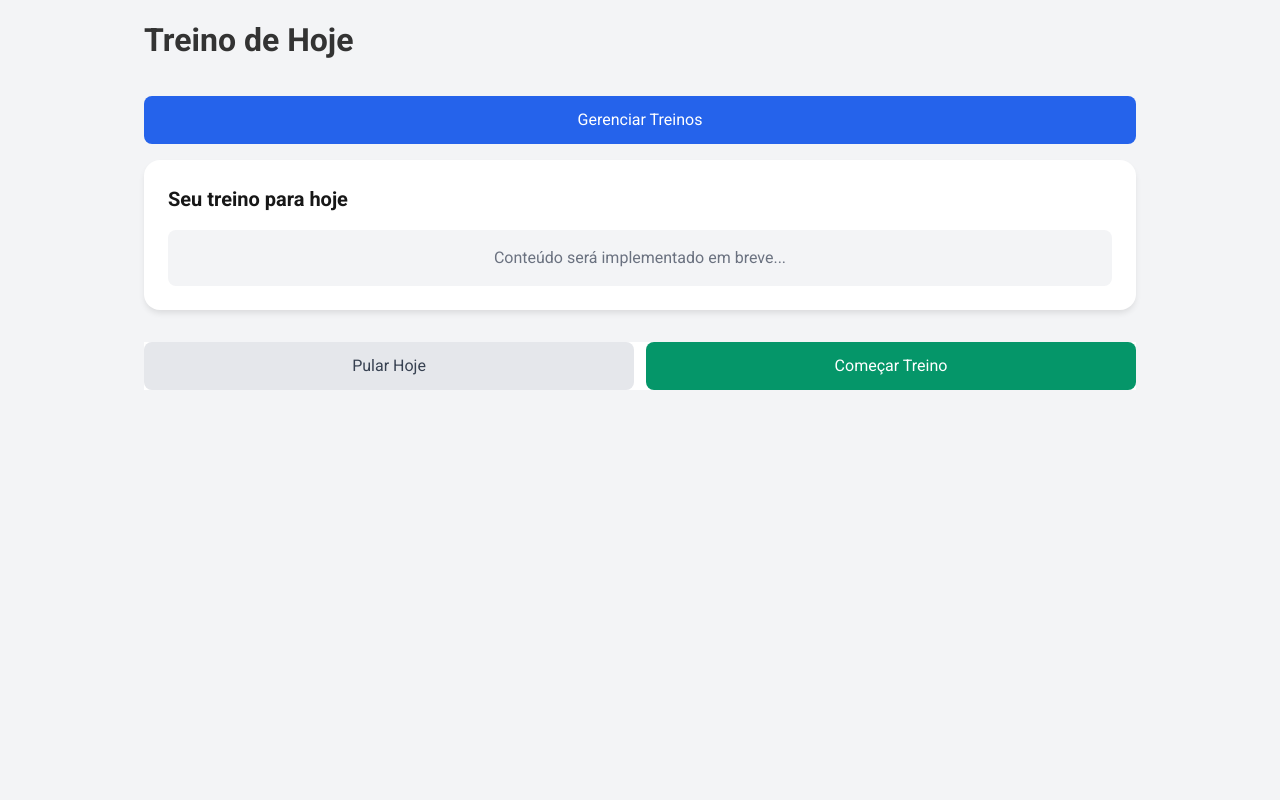
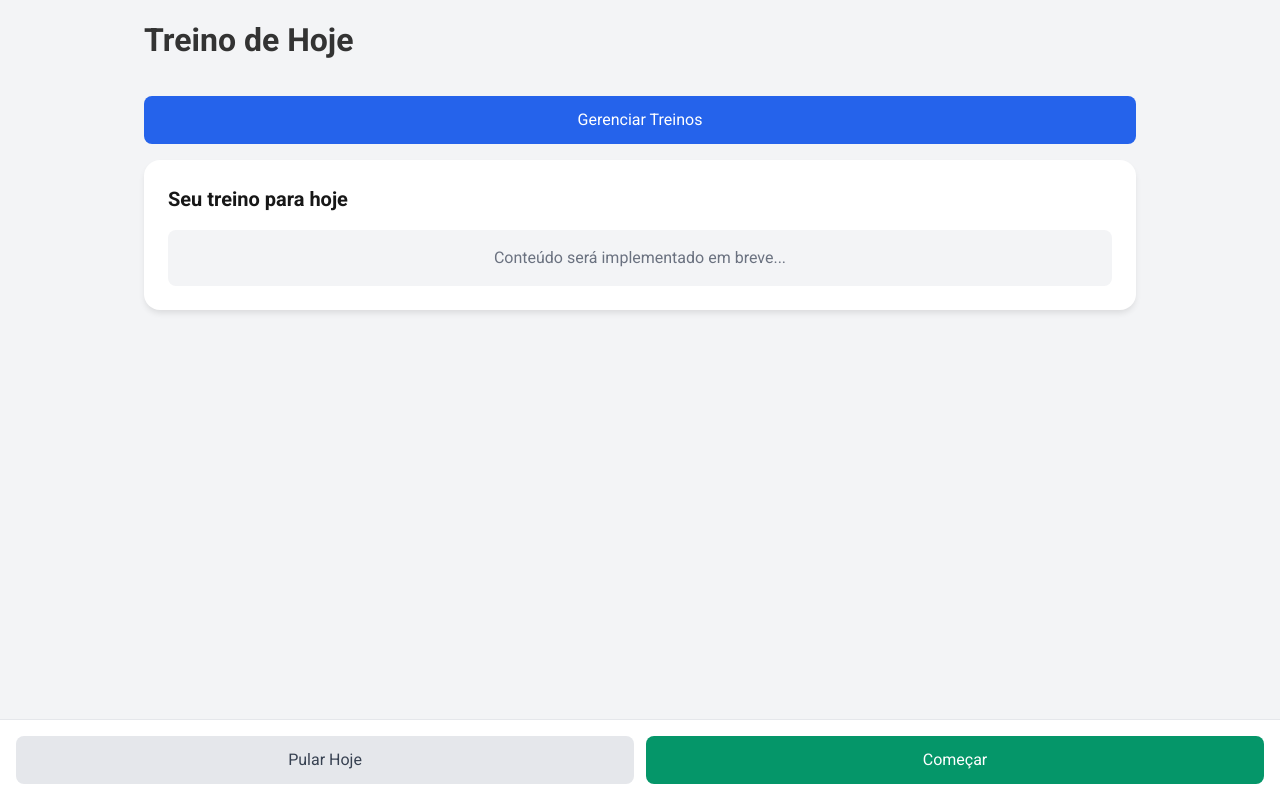
Before and after one commit to rafaelbertelli/meu-treino, a Next.js app: page / in a window 1280 px wide. Built offline with nearby package versions, Linux system fonts and the light colour scheme.

Commit message:
componenteizacao dos botoes

```diff
--- a/src/components/ConfigureWorkout/ConfigureWorkoutForm.module.css
+++ b/src/components/ConfigureWorkout/ConfigureWorkoutForm.module.css
@@ -1,9 +1,3 @@
-.container {
-  max-width: 800px;
-  margin: 0 auto;
-  padding: 2rem;
-}
-
 .card {
   background: white;
   border-radius: 8px;
@@ -47,34 +41,3 @@
   resize: vertical;
   min-height: 100px;
 }
-
-.submitButton {
-  background: #0070f3;
-  color: white;
-  border: none;
-  padding: 1rem;
-  border-radius: 4px;
-  font-size: 1rem;
-  font-weight: 500;
-  cursor: pointer;
-  transition: background 0.2s;
-}
-
-.submitButton:hover {
-  background: #0051cc;
-}
-
-.backButton {
-  margin-top: 2rem;
-  text-align: center;
-}
-
-.backLink {
-  color: #0070f3;
-  text-decoration: none;
-  font-weight: 500;
-}
-
-.backLink:hover {
-  text-decoration: underline;
-}
--- a/src/components/ConfigureWorkout/ConfigureWorkoutForm.tsx
+++ b/src/components/ConfigureWorkout/ConfigureWorkoutForm.tsx
@@ -2,6 +2,9 @@
 
 import { workouts } from "@/data/workouts";
 import Link from "next/link";
+
+import { Button } from "../ui/button/Button/Button";
+import { ButtonGroup } from "../ui/button/ButtonGroup/ButtonGroup";
 import { Container } from "../ui/Container/Container";
 import { Header } from "../ui/Header/Header";
 import styles from "./ConfigureWorkoutForm.module.css";
@@ -26,9 +29,11 @@ export function ConfigureWorkoutForm({
     return (
       <Container>
         <Header title="Treino não encontrado" />
-        <Link href="/dashboard" className={styles.backLink}>
-          Voltar para Dashboard
-        </Link>
+        <ButtonGroup>
+          <Button variant="primary">
+            <Link href="/dashboard">Voltar para Dashboard</Link>
+          </Button>
+        </ButtonGroup>
       </Container>
     );
   }
@@ -71,17 +76,19 @@ export function ConfigureWorkoutForm({
             />
           </div>
 
-          <button type="submit" className={styles.submitButton}>
-            Salvar Configuração
-          </button>
+          <ButtonGroup>
+            <Button type="submit" variant="primary">
+              Salvar Configuração
+            </Button>
+          </ButtonGroup>
         </form>
       </div>
 
-      <div className={styles.backButton}>
-        <Link href="/dashboard" className={styles.backLink}>
-          Voltar para Dashboard
-        </Link>
-      </div>
+      <ButtonGroup>
+        <Button variant="lightGray">
+          <Link href="/dashboard">Voltar para Dashboard</Link>
+        </Button>
+      </ButtonGroup>
     </Container>
   );
 }
--- a/src/components/DailyWorkout/DailyWorkout.module.css
+++ b/src/components/DailyWorkout/DailyWorkout.module.css
@@ -38,44 +38,6 @@
   text-align: center;
 }
 
-.actionButtons {
-  position: fixed;
-  bottom: 0;
-  left: 0;
-  right: 0;
-  padding: 1rem;
-  display: flex;
-  gap: 0.75rem;
-  background-color: white;
-  border-top: 1px solid #e5e7eb;
-}
-
-.actionButtons button {
-  flex: 1;
-  padding: 0.75rem;
-  border-radius: 0.5rem;
-  font-weight: 500;
-  transition: background-color 0.2s;
-}
-
-.skipButton {
-  background-color: #e5e7eb;
-  color: #374151;
-}
-
-.skipButton:hover {
-  background-color: #d1d5db;
-}
-
-.startButton {
-  background-color: #059669;
-  color: white;
-}
-
-.startButton:hover {
-  background-color: #047857;
-}
-
 @media (min-width: 640px) {
   .actionButtons {
     position: static;
--- a/src/components/DailyWorkout/DailyWorkout.tsx
+++ b/src/components/DailyWorkout/DailyWorkout.tsx
@@ -1,4 +1,6 @@
 import Link from "next/link";
+import { Button } from "../ui/button/Button/Button";
+import { ButtonGroup } from "../ui/button/ButtonGroup/ButtonGroup";
 import { Container } from "../ui/Container/Container";
 import { Header } from "../ui/Header/Header";
 import styles from "./DailyWorkout.module.css";
@@ -21,10 +23,10 @@ export function DailyWorkout() {
         </div>
       </div>
 
-      <div className={styles.actionButtons}>
-        <button className={styles.skipButton}>Pular Hoje</button>
-        <button className={styles.startButton}>Começar Treino</button>
-      </div>
+      <ButtonGroup fixed>
+        <Button variant="lightGray">Pular Hoje</Button>
+        <Button variant="green">Começar</Button>
+      </ButtonGroup>
     </Container>
   );
 }
--- a/src/components/WorkoutDashboard/WorkoutDashboard.tsx
+++ b/src/components/WorkoutDashboard/WorkoutDashboard.tsx
@@ -2,6 +2,9 @@
 
 import { workouts } from "@/data/workouts";
 import Link from "next/link";
+
+import { Button } from "../ui/button/Button/Button";
+import { ButtonGroup } from "../ui/button/ButtonGroup/ButtonGroup";
 import { Container } from "../ui/Container/Container";
 import { Header } from "../ui/Header/Header";
 import styles from "./WorkoutDashboard.module.css";
@@ -58,11 +61,11 @@ export function WorkoutDashboard() {
         </div>
       </div>
 
-      <div className={styles.backButton}>
-        <Link href="/" className={styles.backButtonLink}>
-          <span>Voltar ao Treino</span>
-        </Link>
-      </div>
+      <ButtonGroup>
+        <Button variant="lightGray">
+          <Link href="/">Home</Link>
+        </Button>
+      </ButtonGroup>
     </Container>
   );
 }
--- /dev/null
+++ b/src/components/ui/button/Button/Button.module.css
@@ -0,0 +1,60 @@
+.button {
+  border: none;
+  padding: 0.75rem 1.5rem;
+  border-radius: 0.375rem;
+  font-size: 1rem;
+  font-weight: 500;
+  cursor: pointer;
+  transition: all 0.2s;
+  display: inline-flex;
+  align-items: center;
+  justify-content: center;
+  gap: 0.5rem;
+}
+
+.button:disabled {
+  opacity: 0.7;
+  cursor: not-allowed;
+}
+
+.fullWidth {
+  width: 100%;
+}
+
+.variantPrimary {
+  background: #0070f3;
+  color: white;
+}
+
+.variantPrimary:hover:not(:disabled) {
+  background: #0051cc;
+}
+
+.variantLightGray {
+  background-color: #e5e7eb;
+  color: #374151;
+}
+
+.variantLightGray:hover:not(:disabled) {
+  background-color: #d1d5db;
+}
+
+.variantGreen {
+  background-color: #059669;
+  color: white;
+}
+
+.variantGreen:hover:not(:disabled) {
+  background-color: #047857;
+}
+
+/* Estilos para links dentro dos botões */
+.button a {
+  color: inherit;
+  text-decoration: none;
+  display: flex;
+  align-items: center;
+  justify-content: center;
+  width: 100%;
+  height: 100%;
+}
--- /dev/null
+++ b/src/components/ui/button/Button/Button.tsx
@@ -0,0 +1,32 @@
+import { ButtonHTMLAttributes } from "react";
+import styles from "./Button.module.css";
+
+type ButtonVariant = "primary" | "lightGray" | "green";
+
+interface ButtonProps extends ButtonHTMLAttributes<HTMLButtonElement> {
+  variant?: ButtonVariant;
+  fullWidth?: boolean;
+}
+
+export function Button({
+  variant = "primary",
+  fullWidth = false,
+  className,
+  children,
+  ...props
+}: ButtonProps) {
+  const classes = [
+    styles.button,
+    styles[`variant${variant.charAt(0).toUpperCase()}${variant.slice(1)}`],
+    fullWidth ? styles.fullWidth : "",
+    className,
+  ]
+    .filter(Boolean)
+    .join(" ");
+
+  return (
+    <button className={classes} {...props}>
+      {children}
+    </button>
+  );
+}
--- /dev/null
+++ b/src/components/ui/button/ButtonGroup/ButtonGroup.module.css
@@ -0,0 +1,34 @@
+.buttonGroup {
+  display: flex;
+  gap: 1rem;
+  margin-top: 2rem;
+  width: 100%;
+}
+
+.buttonGroup > * {
+  flex: 1;
+}
+
+.actionButtons {
+  position: fixed;
+  bottom: 0;
+  left: 0;
+  right: 0;
+  padding: 1rem;
+  display: flex;
+  gap: 0.75rem;
+  background-color: white;
+  border-top: 1px solid #e5e7eb;
+}
+
+.actionButtons > * {
+  flex: 1;
+}
+
+.actionButtons button {
+  flex: 1;
+  padding: 0.75rem;
+  border-radius: 0.5rem;
+  font-weight: 500;
+  transition: background-color 0.2s;
+}
--- /dev/null
+++ b/src/components/ui/button/ButtonGroup/ButtonGroup.tsx
@@ -0,0 +1,11 @@
+import styles from "./ButtonGroup.module.css";
+
+interface ButtonGroupProps {
+  children: React.ReactNode;
+  fixed?: boolean;
+}
+
+export function ButtonGroup({ children, fixed = false }: ButtonGroupProps) {
+  const className = fixed ? styles.actionButtons : styles.buttonGroup;
+  return <div className={className}>{children}</div>;
+}
```
